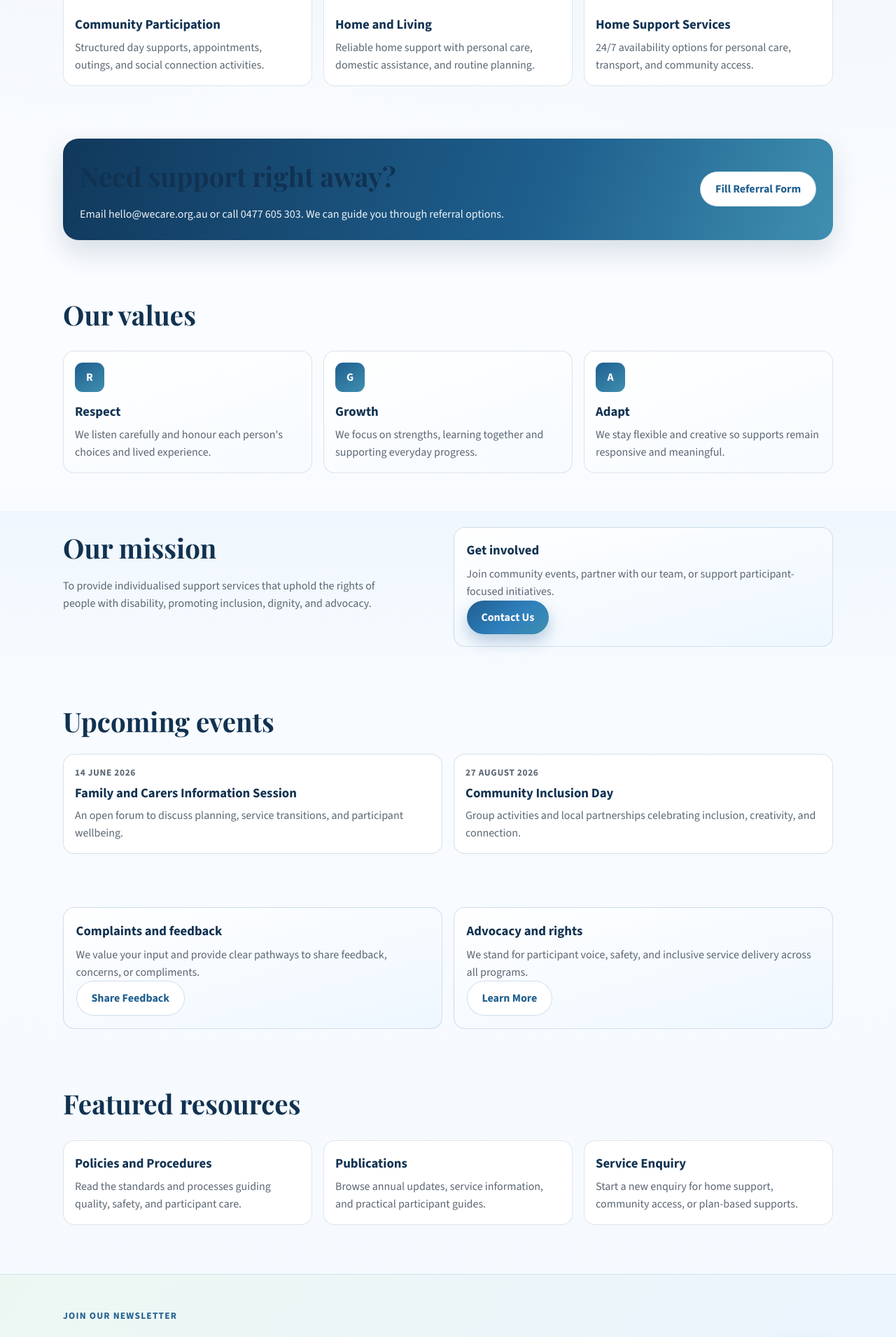
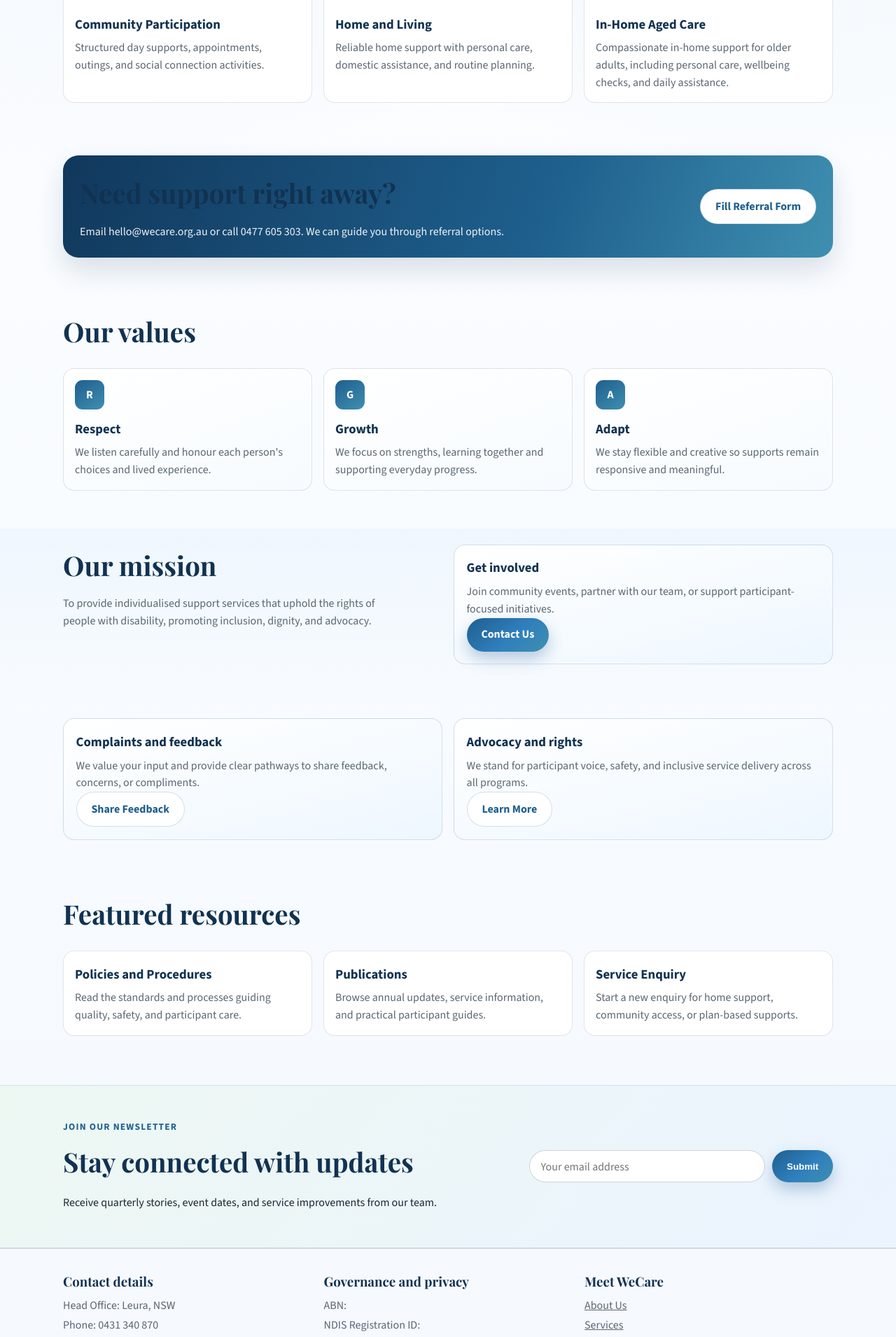
Before and after one commit to lavicat87-beep/WeCareServices, a Flask app: page / in a window 1280 px wide. Shown: the part 1280-3190 px from the top of the page at 70% size. Run offline with Flask 3, Linux system fonts and the light colour scheme.

Commit message:
Update homepage content and contact details

```diff
--- a/static/site.css
+++ b/static/site.css
@@ -306,33 +306,6 @@
     color: var(--navy);
 }
 
-.event-list {
-    display: grid;
-    grid-template-columns: repeat(2, minmax(0, 1fr));
-    gap: 1rem;
-    margin-top: 1rem;
-}
-
-.event-item {
-    border: 1px solid rgba(15, 47, 79, 0.15);
-    background: var(--white);
-    border-radius: 16px;
-    padding: 1rem;
-}
-
-.event-item h3 {
-    margin: 0.25rem 0 0.35rem;
-    color: var(--navy);
-}
-
-.event-date {
-    color: var(--ocean);
-    text-transform: uppercase;
-    letter-spacing: 0.05em;
-    font-weight: 700;
-    font-size: 0.83rem;
-}
-
 .newsletter {
     margin: 1rem 0 0;
     padding: 2.2rem 0;
@@ -482,7 +455,6 @@
     .cards,
     .page-grid,
     .band,
-    .event-list,
     .two-col,
     .newsletter-inner,
     .footer-grid {
--- a/templates/index.html
+++ b/templates/index.html
@@ -19,7 +19,6 @@
                 <a href="#about">About</a>
                 <a href="#services">Services</a>
                 <a href="#values">Values</a>
-                <a href="#events">Events</a>
                 <a href="#resources">Resources</a>
                 <a href="#contact">Contact</a>
                 <a class="button button-soft" href="/referral">Referral</a>
@@ -77,9 +76,9 @@
                         <p>Reliable home support with personal care, domestic assistance, and routine planning.</p>
                     </article>
                     <article class="card">
-                        <img src="https://images.unsplash.com/photo-1531988042231-d39a9cc12a9a?auto=format&fit=crop&w=900&q=80" alt="Support worker helping with mobility and wellbeing">
-                        <h3>Home Support Services</h3>
-                        <p>24/7 availability options for personal care, transport, and community access.</p>
+                        <img src="https://images.unsplash.com/photo-1505751172876-fa1923c5c528?auto=format&fit=crop&w=900&q=80" alt="Support worker assisting an older person at home">
+                        <h3>In-Home Aged Care</h3>
+                        <p>Compassionate in-home support for older adults, including personal care, wellbeing checks, and daily assistance.</p>
                     </article>
                 </div>
             </div>
@@ -134,24 +133,6 @@
                     </p>
                     <a class="button button-primary" href="#contact">Contact Us</a>
                 </article>
-            </div>
-        </section>
-
-        <section id="events" class="section reveal">
-            <div class="wrapper">
-                <h2 class="section-title">Upcoming events</h2>
-                <div class="event-list">
-                    <article class="event-item">
-                        <p class="event-date">14 June 2026</p>
-                        <h3>Family and Carers Information Session</h3>
-                        <p>An open forum to discuss planning, service transitions, and participant wellbeing.</p>
-                    </article>
-                    <article class="event-item">
-                        <p class="event-date">27 August 2026</p>
-                        <h3>Community Inclusion Day</h3>
-                        <p>Group activities and local partnerships celebrating inclusion, creativity, and connection.</p>
-                    </article>
-                </div>
             </div>
         </section>
 
@@ -211,13 +192,13 @@
             <section>
                 <h3>Contact details</h3>
                 <p>Head Office: Leura, NSW</p>
-                <p>Phone: 0477 605 303</p>
-                <p>Email: hello@wecare.org.au</p>
+                <p>Phone: 0431 340 870</p>
+                <p>Email: lavernehc@yahoo.com</p>
             </section>
             <section>
                 <h3>Governance and privacy</h3>
-                <p>ABN: 48 002 905 802</p>
-                <p>NDIS Registration ID: 70185749</p>
+                <p>ABN:</p>
+                <p>NDIS Registration ID:</p>
                 <p>Privacy Policy | Website Disclaimer</p>
             </section>
             <section>
```
